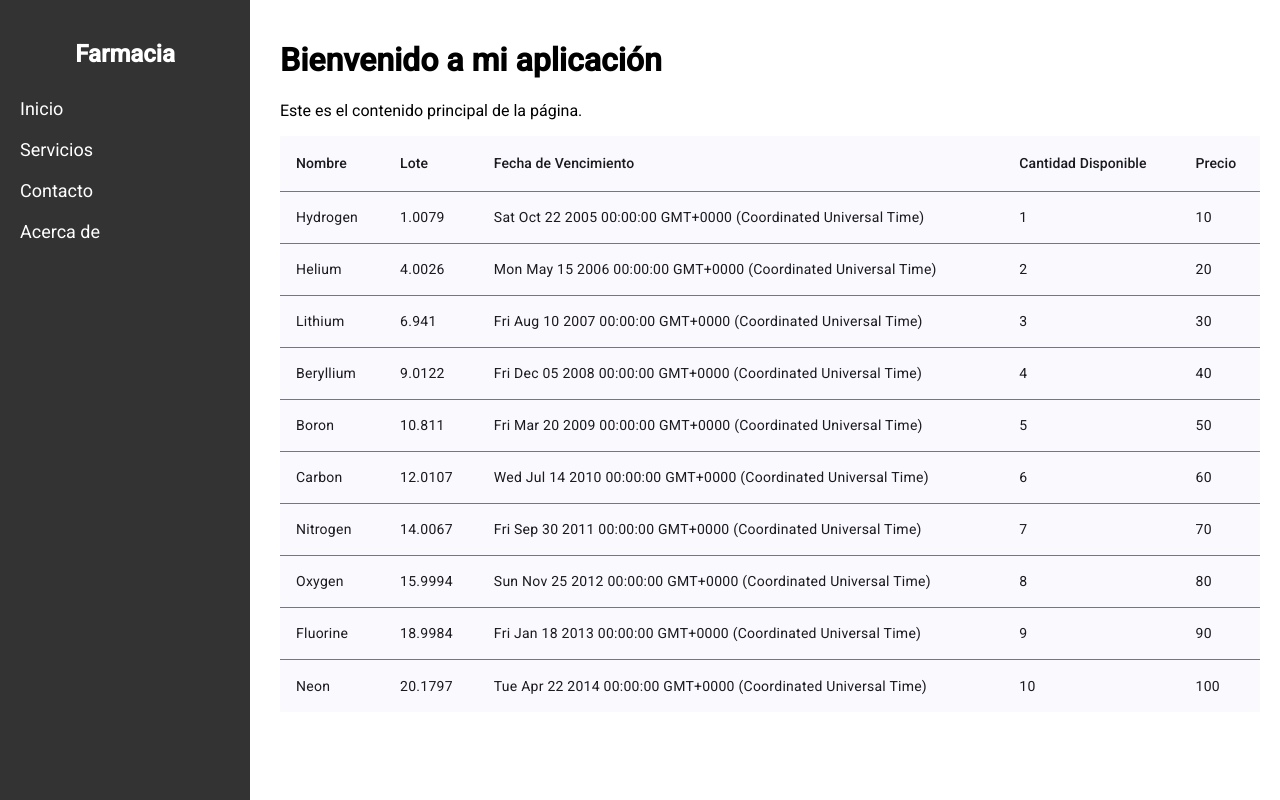
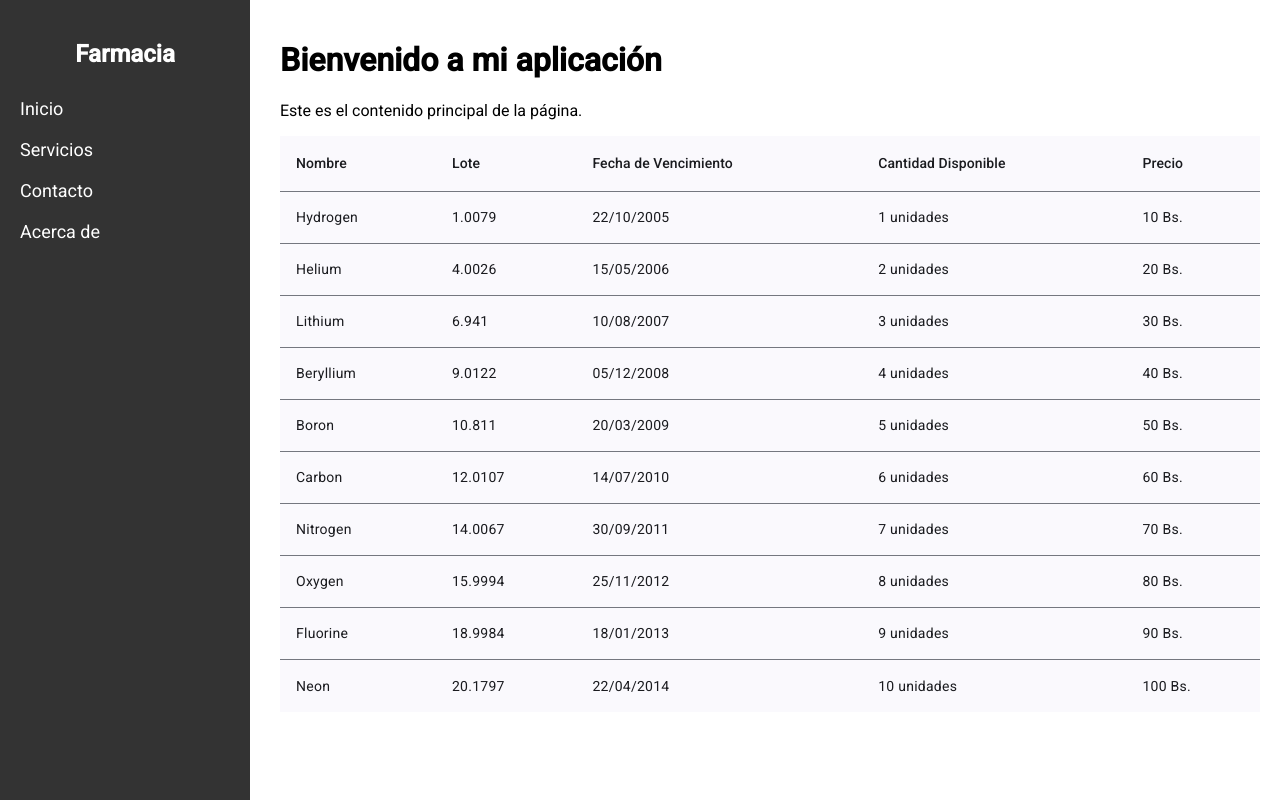
Before and after one commit to DanieZapata/Pharmacy, an Angular app: page / in a window 1280 px wide. Built offline with nearby package versions, Linux system fonts and the light colour scheme.

Commit message:
style: view date in  dd/mm/aa format

```diff
--- a/src/app/table/table.component.html
+++ b/src/app/table/table.component.html
@@ -11,17 +11,17 @@
 
     <ng-container matColumnDef="vencimiento">
       <th mat-header-cell *matHeaderCellDef> Fecha de Vencimiento </th>
-      <td mat-cell *matCellDef="let element"> {{element.vencimiento}} </td>
+      <td mat-cell *matCellDef="let element"> {{element.vencimiento | date:'dd/MM/yyyy'}} </td>
     </ng-container>
 
     <ng-container matColumnDef="amount">
         <th mat-header-cell *matHeaderCellDef> Cantidad Disponible </th>
-        <td mat-cell *matCellDef="let element"> {{element.amount}} </td>
+        <td mat-cell *matCellDef="let element"> {{element.amount}} unidades</td>
       </ng-container>
 
     <ng-container matColumnDef="price">
       <th mat-header-cell *matHeaderCellDef> Precio </th>
-      <td mat-cell *matCellDef="let element"> {{element.price}} </td>
+      <td mat-cell *matCellDef="let element"> {{element.price}} Bs. </td>
     </ng-container>
 
     <tr mat-header-row *matHeaderRowDef="displayedColumns"></tr>
--- a/src/app/table/table.component.ts
+++ b/src/app/table/table.component.ts
@@ -1,5 +1,6 @@
 import { Component } from '@angular/core';
 import { MatTableModule } from '@angular/material/table';
+import { CommonModule } from '@angular/common';
 
 export interface PeriodicElement {
   name: string;
@@ -25,7 +26,7 @@ const ELEMENT_DATA: PeriodicElement[] = [
 @Component({
   selector: 'app-table',
   standalone: true,
-  imports: [MatTableModule],
+  imports: [MatTableModule, CommonModule],
   templateUrl: './table.component.html',
   styleUrl: './table.component.css'
 })
```
